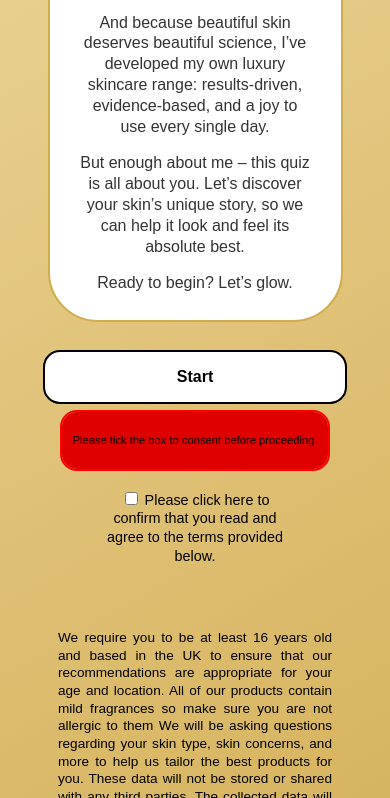
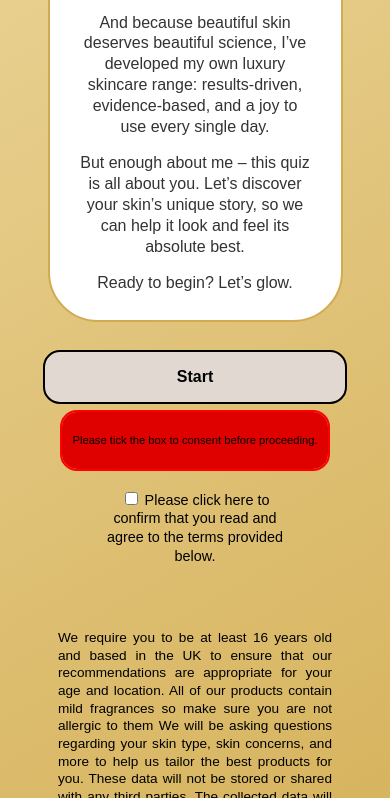
Before and after one commit to ImranIbnZaki/ftt-web-product-quizV2, a plain HTML site: page source/skinQuiz.html in a window 390 px wide. In both pictures the pointer is over the button "Start". Shown: the part 1403-2201 px from the top of the page. Drawn offline with Linux system fonts and the light colour scheme.

Commit message:
-redid start page css changes from removedcommitment branch

```diff
--- a/source/styles.css
+++ b/source/styles.css
@@ -53,7 +53,7 @@ body {
             border: solid 2px #d1ab4f;
             text-align: center;
             padding: 10px;
-            margin: 5vw;
+            margin-bottom: 10px;
             background: #ffffff;
         }
 
@@ -855,6 +855,7 @@ body {
         #fttHeadshotCaption {
           font-size: 1rem;
           padding: 10px 30px;
+          margin: 5vw;
         }
 
         .confirmTerms {
@@ -904,7 +905,12 @@ body {
           width: 90%;
           font-size: 1rem;
           padding: 12px;
-          transition: all 500000s;
+        }
+
+        .btn-start:hover {
+          background: #E1D9D1;
+          width: 90%;
+          font-weight: 900;
         }
 
         #errorMessageContainer {
```
